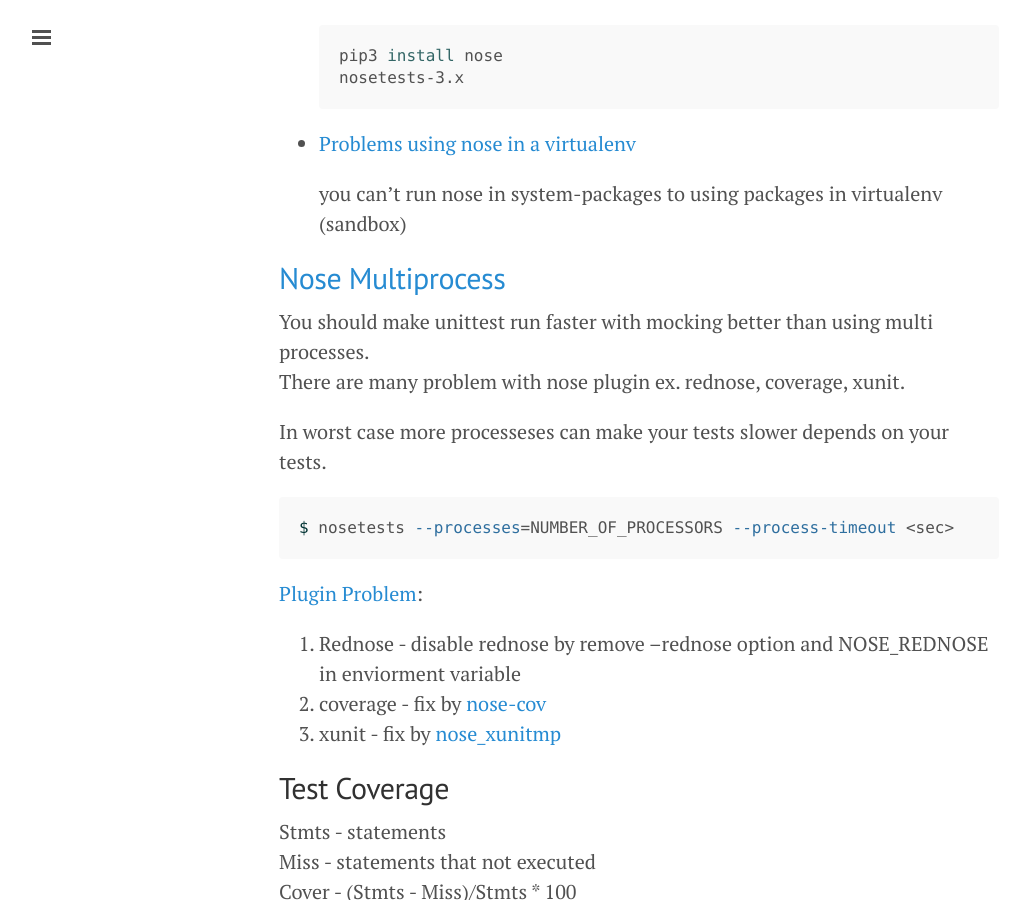
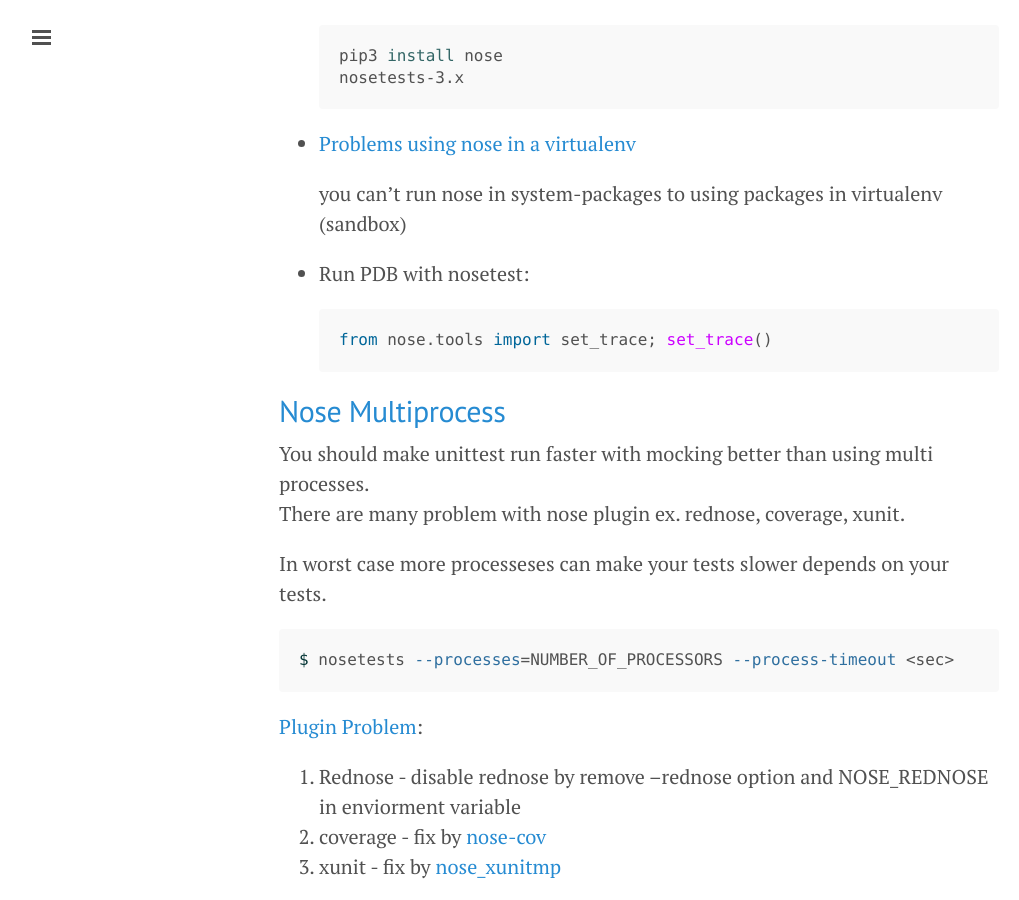
Before and after one commit to ibotdotout/ibotdotout.github.io, a Jekyll site: the page built from _posts/2014-07-11-python-testing.md, in a window 1280 px wide and 900 px high, scrolled down 1045 px. Shown: the whole window, without its empty margins (1-1020 px from the left). Built offline with Jekyll 4.4.1, drawn with Linux system fonts in a browser that asks for light colours; Markdown is read by kramdown in place of the engine named in the settings.

Commit message:
Update 2014-07-11-python-testing.md

````diff
--- a/_posts/2014-07-11-python-testing.md
+++ b/_posts/2014-07-11-python-testing.md
@@ -24,6 +24,7 @@ There are difference between 'building it right' and 'building the right thing'.
 
 
 ## Tips:
+
 * Run All unittest in module:
 
   ```sh
@@ -39,6 +40,12 @@ There are difference between 'building it right' and 'building the right thing'.
 * [Problems using nose in a virtualenv](http://stackoverflow.com/questions/864956/problems-using-nose-in-a-virtualenv)
 
   you can't run nose in system-packages to using packages in virtualenv (sandbox)
+
+* Run PDB with nosetest:
+
+  ```python
+  from nose.tools import set_trace; set_trace()
+  ```
 
 ##[Nose Multiprocess](http://nose.readthedocs.org/en/latest/plugins/multiprocess.html)
 
````
